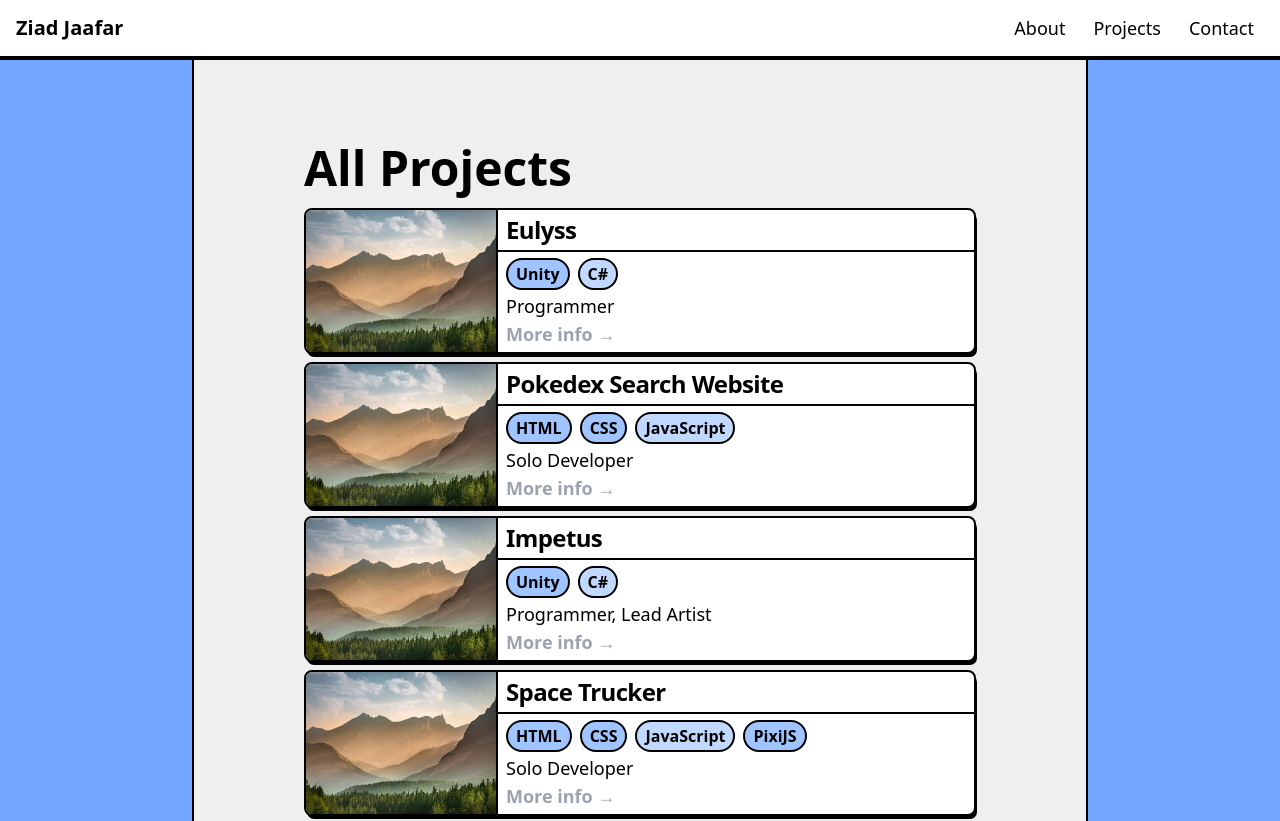
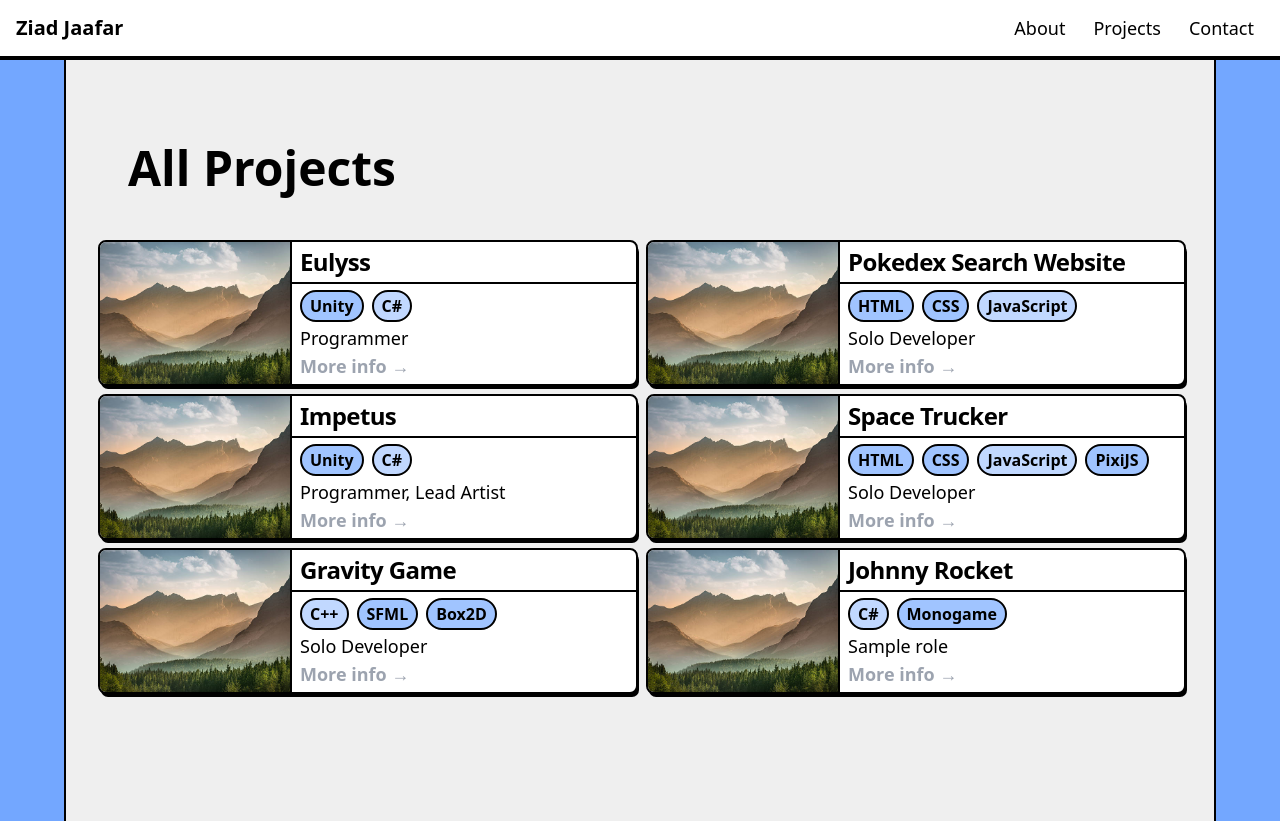
Before and after one commit to Ziad-J05/Portfolio-Site, a React (Vite) app: page /projects in a window 1280 px wide. Shown: the top 821 px of the page. Built offline with nearby package versions, Linux system fonts and the light colour scheme.

Commit message:
fixed layout for project thumbnails

```diff
--- a/src/components/Headings.tsx
+++ b/src/components/Headings.tsx
@@ -6,6 +6,6 @@ export function SectionHeading( {text}: {text: string} ){
 
 export function PageHeading( {text}: {text: string} ){
     return(
-        <h1 className="text-5xl w-4xl font-bold mb-4 mx-auto">{text}</h1>
+        <h1 className="text-5xl w-5xl font-bold mb-4 mx-auto">{text}</h1>
     );
 }
--- a/src/components/ProjectArea.tsx
+++ b/src/components/ProjectArea.tsx
@@ -15,9 +15,7 @@ export default function ProjectArea({projectDataList}: {projectDataList: Project
 
     return(
         <>
-        <div className="flex flex-col gap-2 w-full">
             {projects}
-        </div>
         </>
     )
 }
--- a/src/components/ProjectSection.tsx
+++ b/src/components/ProjectSection.tsx
@@ -13,7 +13,7 @@ export default function ProjectSection({projectDataList}: {projectDataList: Proj
 
   return(
     <>
-      <SectionHeading text="Projects" />,
+      <SectionHeading text="Projects" />
       <div className='flex gap-16'>
 
         <FeaturedProjectThumbnail
@@ -23,8 +23,10 @@ export default function ProjectSection({projectDataList}: {projectDataList: Proj
           body={body}
           thumbnailSrc={featuredProjectData.thumbnailSrc}
         />
-        <div className='w-full flex gap-6 flex-col justify-center'>
-          <ProjectArea projectDataList={projectDataList.slice(1)} />
+        <div className='w-xl flex gap-6 flex-col justify-center'>
+          <div className="flex flex-col gap-2 w-full">
+            <ProjectArea projectDataList={projectDataList.slice(1)} />
+          </div>
           <LinkButton text="All Projects" link="/projects" />
         </div>
 
--- a/src/components/ProjectThumbnails.tsx
+++ b/src/components/ProjectThumbnails.tsx
@@ -26,7 +26,7 @@ const cardTheme = createTheme({
       "base": "relative flex rounded-lg bg-white border-2 border-black shadow-[2px_4px_0px_-1px_rgba(0,0,0,1)] group",
       "children": "flex h-full w-full flex-col justify-center gap-4 p-0",
       horizontal: {
-        "off": "w-3xl flex-col",
+        "off": "max-w-lg flex-col",
         "on": "flex-col w-full md:max-w-full md:flex-row"
       },
       "href": "hover:shadow-[6px_8px_0px_-1px_rgba(0,0,0,1)] hover:-translate-[4px] hover:bg-white"
--- a/src/pages/HomePage.tsx
+++ b/src/pages/HomePage.tsx
@@ -46,9 +46,9 @@ function HomePage(){
     <NavigationBar />
         <IntroSection />
         <div className="grid grid-cols-2 auto-rows-min bg-[var(--secondary)] border-t-4 px-16 pt-8 pb-16">
-          <SkillsSection skills={skills}/>
-          <ExperienceSection jobInfoList={jobInfoList} />
-          <div className='col-span-2 col-start-1 row-start-2'>
+            <SkillsSection skills={skills}/>
+            <ExperienceSection jobInfoList={jobInfoList} />
+          <div className='col-span-2 col-start-1 row-start-2 justify-self-center'>
             <ProjectSection projectDataList={MyProjects.slice(0, 3)} />
           </div>
         </div>
--- a/src/pages/ProjectPage.tsx
+++ b/src/pages/ProjectPage.tsx
@@ -60,7 +60,7 @@ export function ProjectPage({projectName, companyName, description, sampleLink,
         <MainContentArea width='6xl' content={[
             <>
             <PageHeading text={projectName} />
-            <p className="text-4xl w-4xl mx-auto font-regular">{companyName}</p>
+            <p className="text-4xl w-5xl mx-auto font-regular">{companyName}</p>
             <img className='w-6xl h-64 object-cover border-y-2 mt-4 mb-8' src={thumbnailSrc} />
 
             <div className='grid w-4xl mx-auto grid-rows-1 grid-cols-[1fr_calc(var(--spacing)*64)]'>
--- a/src/pages/ProjectsPage.tsx
+++ b/src/pages/ProjectsPage.tsx
@@ -14,15 +14,15 @@ export default function ProjectsPage() {
   return (
     <>
         <NavigationBar />
-        <MainContentArea width='4xl' content={[
-          <ContentContainer
-          content={[
-            <SectionHeading text="All Projects" />,
-            <ProjectArea projectDataList={MyProjects} />
-          ]}
-          fixedWidth={true}
-          />
-        ]} />
+        <main className='bg-[var(--secondary)] py-36 mx-auto w-6xl min-h-[calc(100vh-var(--text-lg)-8*var(--spacing))] border-l-2 border-r-2'>
+          <div className='w-5xl mx-auto mb-12'>
+            <SectionHeading text="All Projects" />
+          </div>
+            <div className="grid grid-auto-rows grid-cols-2 gap-2 px-8 w-6xl">
+              <ProjectArea projectDataList={MyProjects} />
+            </div>
+
+        </main>
 
         <Footer />
     </>
```
